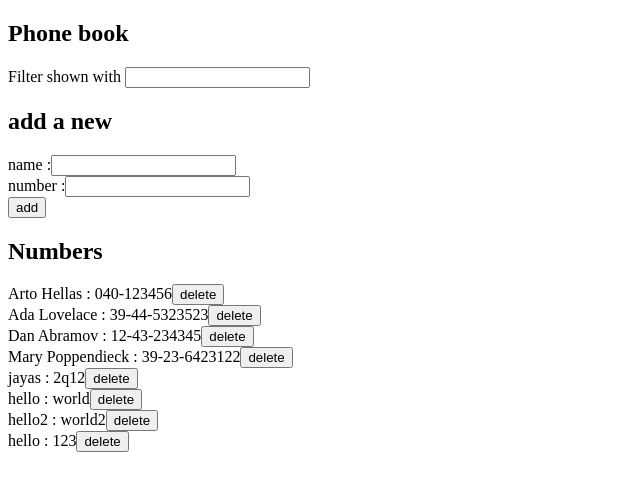
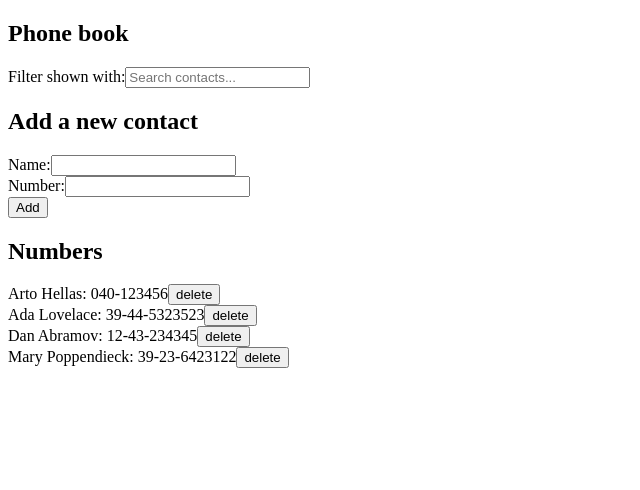
Before and after one commit to jayant880/FullStackOpen, a React (Vite) app in the folder part2/phonebook/: page / in a window 1280 px wide. Shown: the top 490 px of the page, without its empty margins (0-640 px from the left). Built offline with nearby package versions, Linux system fonts and the light colour scheme; data requests are answered from the project's data file.

Commit message:
refactor

```diff
--- a/part2/phonebook/db.json
+++ b/part2/phonebook/db.json
@@ -19,26 +19,6 @@
       "name": "Mary Poppendieck",
       "number": "39-23-6423122",
       "id": "4"
-    },
-    {
-      "id": "5e35",
-      "name": "jayas",
-      "number": "2q12"
-    },
-    {
-      "id": "4d0c",
-      "name": "hello",
-      "number": "world"
-    },
-    {
-      "id": "cf34",
-      "name": "hello2",
-      "number": "world2"
-    },
-    {
-      "id": "a8dd",
-      "name": "hello",
-      "number": "123"
     }
   ]
 }
--- a/part2/phonebook/src/App.jsx
+++ b/part2/phonebook/src/App.jsx
@@ -6,34 +6,43 @@ import personService from "./services/personsServices";
 
 const App = () => {
   const [persons, setPersons] = useState([]);
-  const [filterName, setFilterName] = useState("");
-  const [filterPersons, setFilterPersons] = useState(persons);
-
-  useEffect(() => {
-    setFilterPersons(persons);
-    setFilterName("");
-  }, [persons]);
+  const [filterQuery, setFilterQuery] = useState("");
+  const [filteredPersons, setFilteredPersons] = useState(persons);
 
   useEffect(() => {
     const fetchData = async () => {
-      const pre = await personService.getAllPersons();
-      setPersons(pre);
+      try {
+        const personData = await personService.getAllPersons();
+        setPersons(personData);
+      } catch (error) {
+        console.error("Error Fetching persons :", error);
+      }
     };
     fetchData();
-  }, [persons]);
+  }, []);
+
+  useEffect(() => {
+    if (filterQuery) {
+      const query = filterQuery.toLowerCase().trim();
+      const filtered = persons.filter((person) =>
+        person.name.toLowerCase().includes(query)
+      );
+      setFilteredPersons(filtered);
+    } else {
+      setFilteredPersons(persons);
+    }
+  }, [filterQuery, persons]);
 
   return (
     <div>
       <h2>Phone book</h2>
-      <Filter
-        persons={persons}
-        filterName={filterName}
-        setFilterName={setFilterName}
-        setFilterPersons={setFilterPersons}
-      />
+      <Filter filterQuery={filterQuery} setFilterQuery={setFilterQuery} />
       <PersonForm persons={persons} setPersons={setPersons} />
       <h2>Numbers</h2>
-      <Persons filterPersons={filterPersons} />
+      <Persons
+        persons={filterQuery ? filteredPersons : persons}
+        setPersons={setPersons}
+      />
     </div>
   );
 };
--- a/part2/phonebook/src/components/Filter.jsx
+++ b/part2/phonebook/src/components/Filter.jsx
@@ -1,24 +1,19 @@
-const Filter = ({ persons, filterName, setFilterName, setFilterPersons }) => {
+const Filter = ({ filterQuery, setFilterQuery }) => {
   const handleFilterChange = (e) => {
-    const name = e.target.value;
-    setFilterName(name);
-    const filterName = name.toLowerCase().trim();
-    const filteredPersons = persons.filter((person) =>
-      person.name.toLowerCase().includes(filterName)
-    );
-    setFilterPersons(filteredPersons);
+    setFilterQuery(e.target.value);
   };
+
   return (
-    <>
-      <div>
-        Filter shown with{" "}
-        <input
-          name="filteredName"
-          value={filterName}
-          onChange={handleFilterChange}
-        />
-      </div>
-    </>
+    <div>
+      <label htmlFor="filter">Filter shown with:</label>
+      <input
+        id="filter"
+        name="filter"
+        value={filterQuery}
+        onChange={handleFilterChange}
+        placeholder="Search contacts..."
+      />
+    </div>
   );
 };
 
--- a/part2/phonebook/src/components/PersonForm.jsx
+++ b/part2/phonebook/src/components/PersonForm.jsx
@@ -1,45 +1,70 @@
 import { useState } from "react";
 import personsServices from "../services/personsServices";
 
-const PersonForm = ({ persons }) => {
+const PersonForm = ({ persons, setPersons }) => {
   const [newName, setNewName] = useState("");
   const [newNumber, setNewNumber] = useState("");
+
   const handleSubmit = (e) => {
     e.preventDefault();
-    if (persons.find((person) => person.name === newName)) {
+
+    const existingPerson = persons.find(
+      (person) => person.name.toLowerCase() === newName.toLowerCase()
+    );
+
+    if (existingPerson) {
       if (
-        confirm(
-          `${newName} is already added to phonebook, replace the old number with the new one?`
+        window.confirm(
+          `${newName} is already in the phonebook. Replace the old number with the new one?`
         )
       ) {
-        const person = persons.find((persons) => persons.name === newName);
-        personsServices.updatePerson(person.id, {
-          ...person,
-          number: newNumber,
-        });
-        setNewName("");
-        setNewNumber("");
-      } else return;
+        personsServices
+          .updatePerson(existingPerson.id, {
+            ...existingPerson,
+            number: newNumber,
+          })
+          .then((updatedPerson) => {
+            setPersons(
+              persons.map((person) =>
+                person.id !== existingPerson.id ? person : updatedPerson
+              )
+            );
+            setNewName("");
+            setNewNumber("");
+          })
+          .catch((error) => {
+            console.error("Error updating person:", error);
+            alert(`Could not update ${newName}`);
+          });
+      }
     } else {
       const newPerson = {
         name: newName,
         number: newNumber,
       };
-      personsServices.createPerson(newPerson);
-      setNewName("");
-      setNewNumber("");
+
+      personsServices
+        .createPerson(newPerson)
+        .then((createdPerson) => {
+          setPersons([...persons, createdPerson]);
+          setNewName("");
+          setNewNumber("");
+        })
+        .catch((error) => {
+          console.error("Error creating person:", error);
+          alert(`Could not add ${newName}`);
+        });
     }
   };
 
   return (
     <div>
       <form onSubmit={handleSubmit}>
-        <h2>add a new</h2>
+        <h2>Add a new contact</h2>
         <div>
-          name :
+          <label htmlFor="name">Name:</label>
           <input
             type="text"
-            name="name"
             id="name"
             value={newName}
             onChange={(e) => setNewName(e.target.value)}
@@ -47,10 +72,9 @@ const PersonForm = ({ persons }) => {
           />
         </div>
         <div>
-          number :
+          <label htmlFor="number">Number:</label>
           <input
             type="text"
-            name="number"
             id="number"
             value={newNumber}
             onChange={(e) => setNewNumber(e.target.value)}
@@ -58,7 +82,7 @@ const PersonForm = ({ persons }) => {
           />
         </div>
         <div>
-          <button type="submit">add</button>
+          <button type="submit">Add</button>
         </div>
       </form>
     </div>
--- a/part2/phonebook/src/components/Persons.jsx
+++ b/part2/phonebook/src/components/Persons.jsx
@@ -1,20 +1,40 @@
 import personsServices from "../services/personsServices";
 
-const Persons = ({ filterPersons }) => {
-  const handleDelete = (person) => {
-    if (confirm("Confirm to delete", person.name))
-      personsServices.deletePerson(person.id);
+const Persons = ({ persons, setPersons }) => {
+  const handleDelete = (personToDelete) => {
+    if (window.confirm(`Delete ${personToDelete.name}?`)) {
+      personsServices
+        .deletePerson(personToDelete.id)
+        .then(() => {
+          setPersons(
+            persons.filter((person) => person.id !== personToDelete.id)
+          );
+        })
+        .catch((error) => {
+          console.error("Error deleting person:", error);
+          alert(
+            `Could not delete ${personToDelete.name}. They might have already been removed.`
+          );
+          personsServices
+            .getAllPersons()
+            .then((updatedPersons) => setPersons(updatedPersons))
+            .catch((err) => console.error("Error fetching updated list:", err));
+        });
+    }
   };
 
   return (
     <div>
-      {filterPersons.length > 0 &&
-        filterPersons.map((person) => (
+      {persons.length > 0 ? (
+        persons.map((person) => (
           <div key={person.id}>
-            {person.name} : {person.number}
+            {person.name}: {person.number}
             <button onClick={() => handleDelete(person)}>delete</button>
           </div>
-        ))}
+        ))
+      ) : (
+        <p>No contacts to display</p>
+      )}
     </div>
   );
 };
--- a/part2/phonebook/src/services/personsServices.js
+++ b/part2/phonebook/src/services/personsServices.js
@@ -1,24 +1,20 @@
 import axios from "axios";
-const BASEURL = 'http://localhost:3001/persons';
+const BASE_URL = 'http://localhost:3001/persons';
 
 const getAllPersons = () => {
-    const res = axios.get(BASEURL);
-    return res.then(response => response.data);
+    return axios.get(BASE_URL).then(response => response.data);
 }
 
 const createPerson = (person) => {
-    const res = axios.post(BASEURL, person);
-    return res.then(response => response.data);
+    return axios.post(BASE_URL, person).then(response => response.data);
 }
 
 const deletePerson = (id) => {
-    const res = axios.delete(BASEURL + '/' + id);
-    return res.then(response => response.data);
+    return axios.delete(`${BASE_URL}/${id}`).then(response => response.data);
 }
 
 const updatePerson = (id, person) => {
-    const res = axios.put(`${BASEURL}/${id}`, person);
-    return res.then(response => response.data);
+    return axios.put(`${BASE_URL}/${id}`, person).then(response => response.data);
 }
 
 export default { getAllPersons, createPerson, deletePerson, updatePerson }
```
